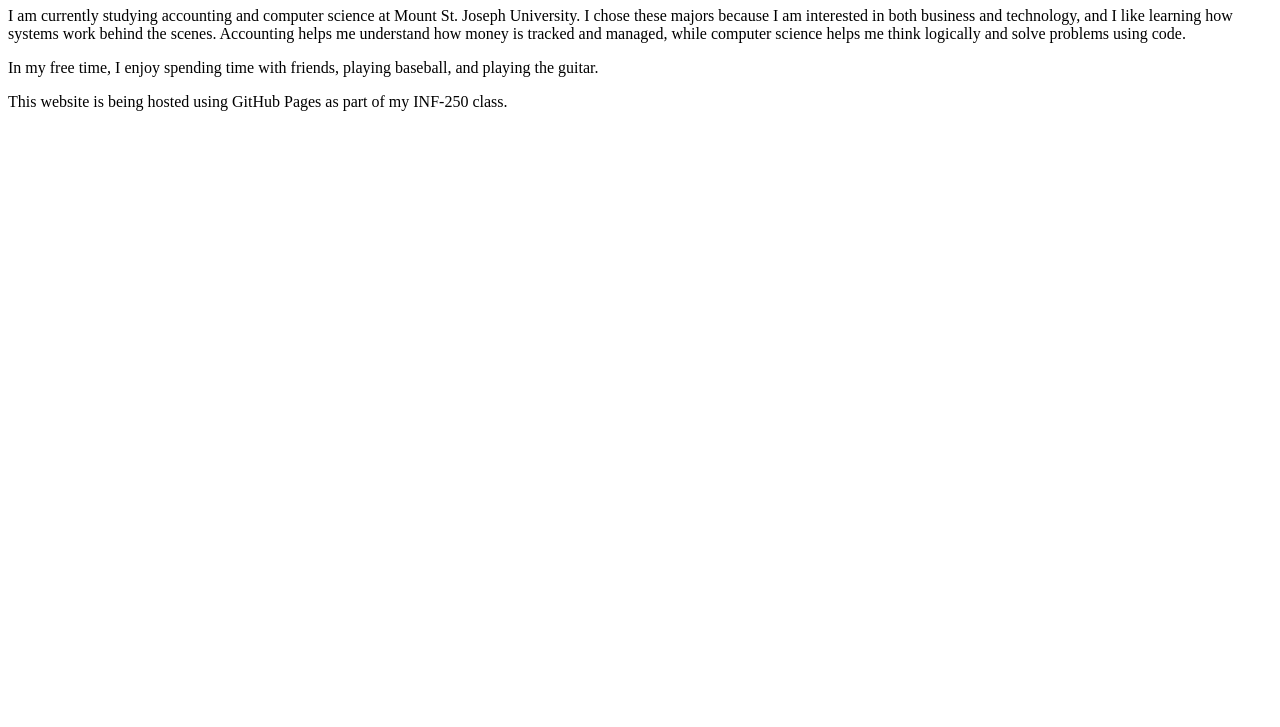
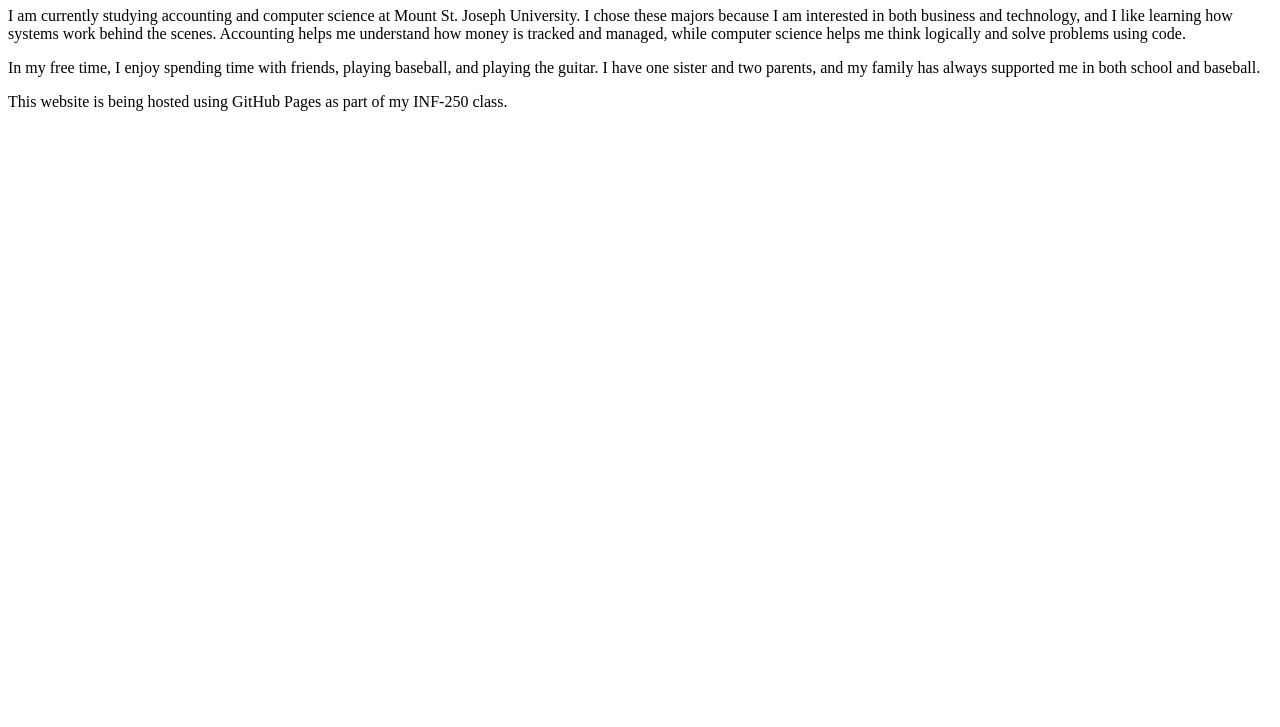
Before and after one commit to JKist19/JeffKistWebDev, a plain HTML site: page index.html in a window 1280 px wide. Shown: the part 73-800 px from the top of the page. Drawn offline with Linux system fonts and the light colour scheme.

Commit message:
Expand personal interests section in index.html
Added details about family support to personal interests.

```diff
--- a/index.html
+++ b/index.html
@@ -10,7 +10,8 @@
         I chose these majors because I am interested in both business and technology, and I like learning how systems work behind the scenes.
         Accounting helps me understand how money is tracked and managed, while computer science helps me think logically and solve problems using code.</p>
 
-    <p>In my free time, I enjoy spending time with friends, playing baseball, and playing the guitar. </p>
+    <p>In my free time, I enjoy spending time with friends, playing baseball, and playing the guitar.
+        I have one sister and two parents, and my family has always supported me in both school and baseball.</p>
 
     <p>This website is being hosted using GitHub Pages as part of my INF-250 class.</p>
 </body>
```
